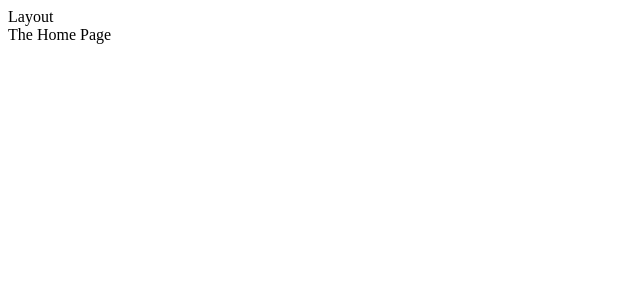
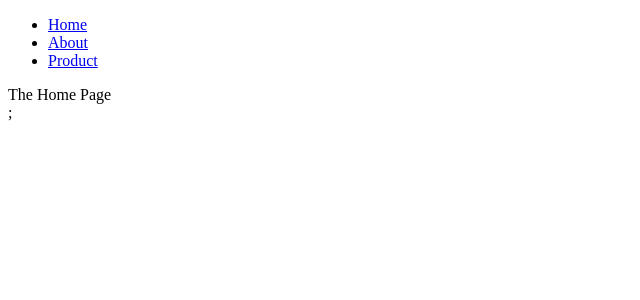
Before and after one commit to Alabi12/travel-app, a React (Vite) app: page / in a window 1280 px wide. Shown: the top 300 px of the page, without its empty margins (0-640 px from the left). Built offline with nearby package versions, Linux system fonts and the light colour scheme.

Commit message:
add navigation to the the project

```diff
--- a/src/App.jsx
+++ b/src/App.jsx
@@ -3,16 +3,18 @@ import { BrowserRouter, Route, Routes } from "react-router-dom";
 import Home from "./pages/Home";
 import About from "./pages/About";
 import Product from "./pages/Product";
+import PageNotFount from "./components/PageNotFount";
+import PageNav from "./components/PageNav";
 
 function App() {
   return (
     <div>
-      <div>Layout</div>
       <BrowserRouter>
         <Routes>
           <Route path='/' element={<Home />} />
           <Route path='about' element={<About />} />
           <Route path='product' element={<Product />} />
+          <Route path='*' element={<PageNotFount />} />
         </Routes>
       </BrowserRouter>
     </div>
--- /dev/null
+++ b/src/components/PageNav.jsx
@@ -0,0 +1,22 @@
+import React from "react";
+import { Link, NavLink } from "react-router-dom";
+
+function PageNav() {
+  return (
+    <nav>
+      <ul>
+        <li>
+          <NavLink to='/'>Home</NavLink>
+        </li>
+        <li>
+          <NavLink to='/about'>About</NavLink>
+        </li>
+        <li>
+          <NavLink to='/product'>Product</NavLink>
+        </li>
+      </ul>
+    </nav>
+  );
+}
+
+export default PageNav;
--- /dev/null
+++ b/src/components/PageNotFount.jsx
@@ -0,0 +1,12 @@
+import React from "react";
+
+function PageNotFount() {
+  return (
+    <>
+      <PageNav />
+      <div>The page you are requesting is not available!!!</div>
+    </>
+  );
+}
+
+export default PageNotFount;
--- a/src/pages/About.jsx
+++ b/src/pages/About.jsx
@@ -1,9 +1,13 @@
-import React from 'react'
+import React from "react";
+import PageNav from "../components/PageNav";
 
 function About() {
   return (
-    <div>About</div>
-  )
+    <>
+      <PageNav />
+      <div>About</div>
+    </>
+  );
 }
 
-export default About
+export default About;
--- a/src/pages/Home.jsx
+++ b/src/pages/Home.jsx
@@ -1,7 +1,13 @@
 import React from "react";
+import PageNav from "../components/PageNav";
 
 function Home() {
-  return <div>The Home Page</div>;
+  return (
+    <>
+      <PageNav />
+      <div>The Home Page</div>;
+    </>
+  );
 }
 
 export default Home;
--- a/src/pages/Product.jsx
+++ b/src/pages/Product.jsx
@@ -1,9 +1,13 @@
-import React from 'react'
+import React from "react";
+import PageNav from "../components/PageNav";
 
 function Product() {
   return (
-    <div>Product</div>
-  )
+    <>
+      <PageNav />
+      <div>Product</div>
+    </>
+  );
 }
 
-export default Product
+export default Product;
```
